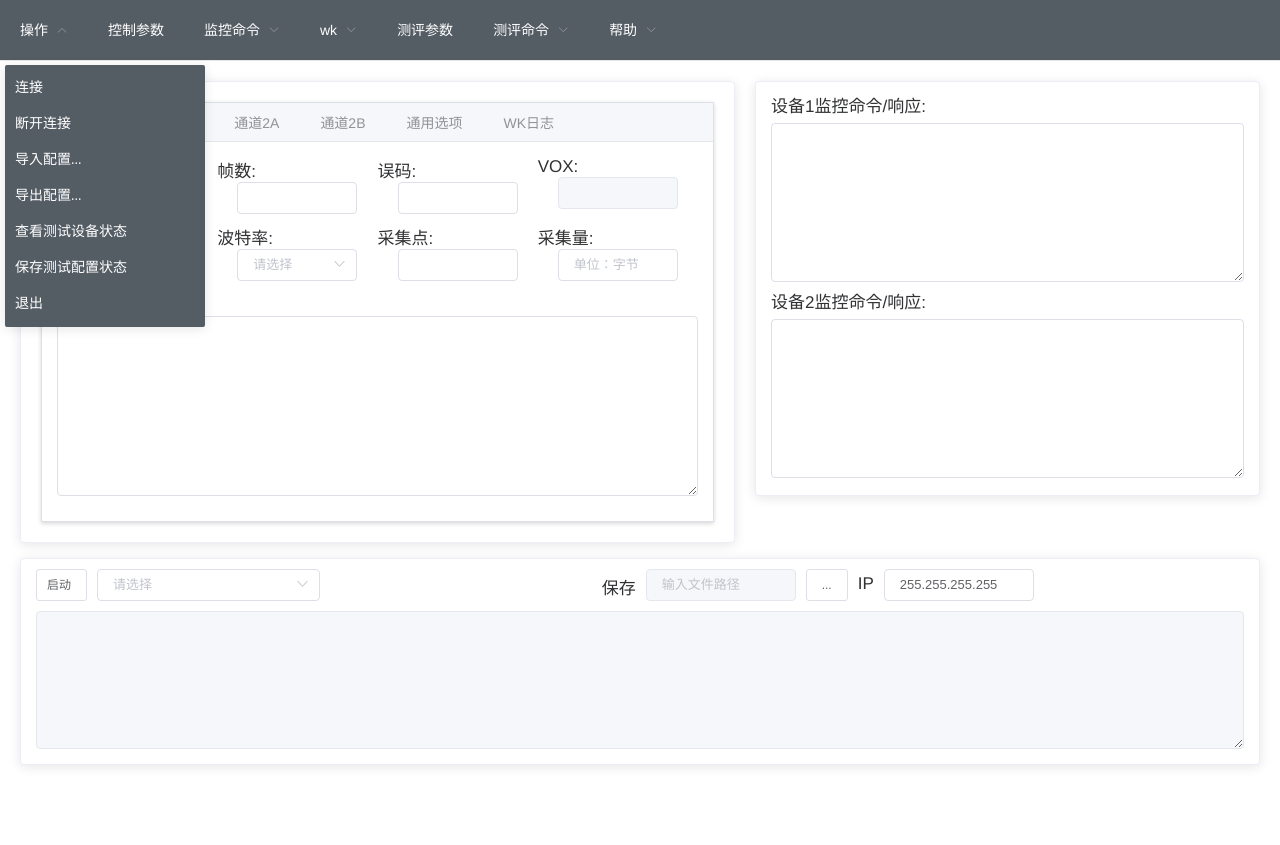
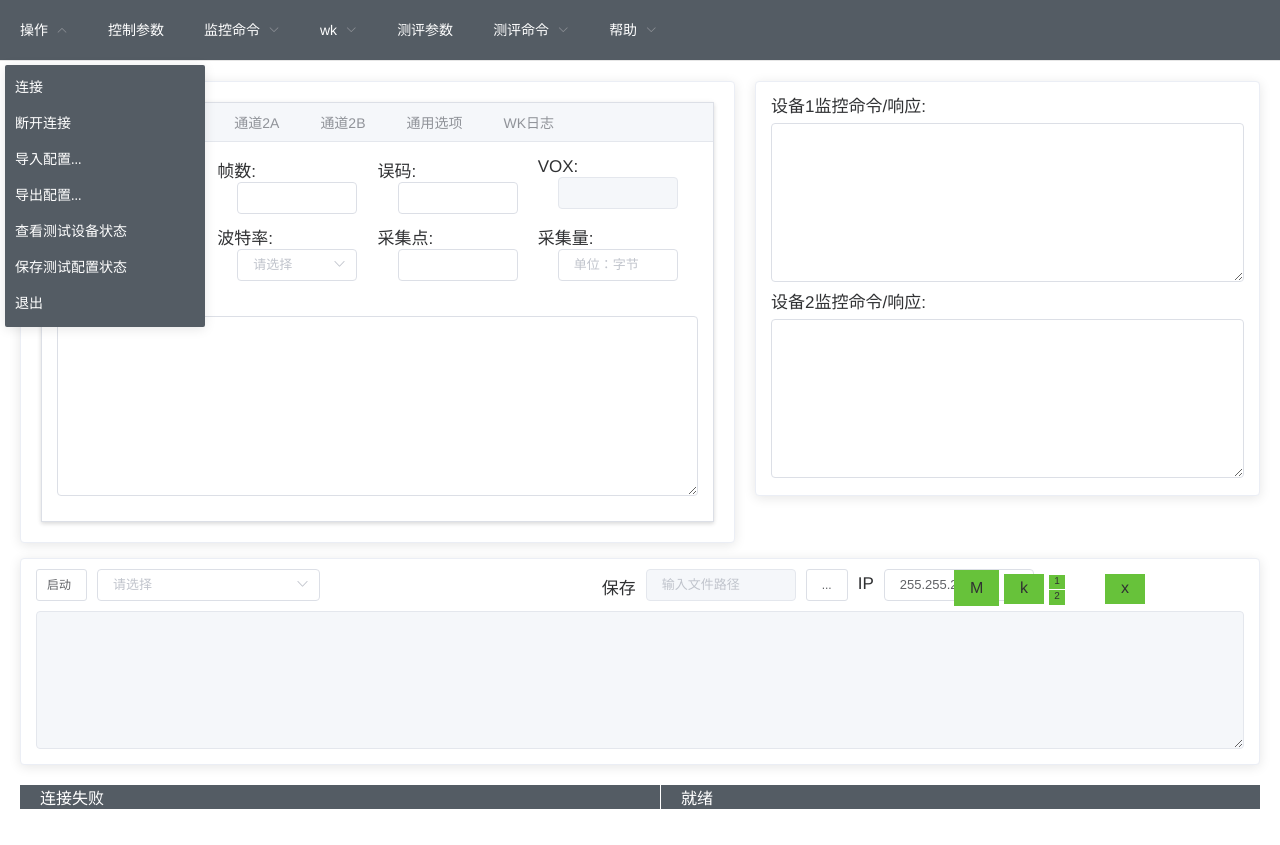
Before and after one commit to qiumu2016/testsystem, a Vue app: page /device_u in a window 1280 px wide. Before the commit the page ends 800 px from the top, so only its background shows below. Built offline with nearby package versions, Linux system fonts and the light colour scheme.

Commit message:
完成信号状态ui布局]

```diff
--- a/src/components/body_u.vue
+++ b/src/components/body_u.vue
@@ -381,7 +381,6 @@
                     <el-input
                     type="textarea"
                     :rows=8
-                    placeholder="请输入16进制数"
                     v-model="allForm.confirmData">
                     </el-input>
                 </el-row>
--- a/src/components/lower_u.vue
+++ b/src/components/lower_u.vue
@@ -17,6 +17,17 @@
                     <span class="text">IP</span>
                     <el-input class="input-box" size="small" @change="IPChange" v-model="ip"></el-input>
                 </div>
+                <span class = "signal">
+                    <div class="M-start-fleg">M</div>
+                    <div class="k-start-fleg">k</div>
+                    <span class="null-num-fleg">
+                        <div class="null-1-fleg"  v-if="true">1</div>
+                        <div class="null-1-fleg"  v-else>①</div>
+                        <div class="null-2-fleg"  v-if="true">2</div>
+                        <div class="null-2-fleg"  v-else>②</div>
+                    </span>
+                    <div class="wk-fleg">x</div>
+                </span>
         </el-row>
         <el-row>
             <el-input type="textarea" :rows="6" :disabled="true" v-model="low_text"></el-input>
@@ -78,6 +89,58 @@ export default {
 }
 </script>
 <style scoped>
+.M-start-fleg {
+  width: 45px;
+  text-align: center;
+  padding: 9px 0;
+  margin-right: 5px;
+  background-color: #67c23a;
+  display: inline-block;
+}
+.k-start-fleg {
+  width: 40px;
+  height: 20px;
+  text-align: center;
+  padding: 5px 0;
+  margin-right: 5px;
+  background-color: #67c23a;
+  display: inline-block;
+}
+.null-num-fleg {
+  position: relative;
+  top: 6px;
+  width: 1em;
+  display: inline-block;
+  height: 30px;
+  background-color: #67c23a;
+}
+.null-1-fleg {
+  width: 100%;
+  height: 14px;
+  background-color: #67c23a;
+  font-size: 10px;
+  border-bottom: 1px solid #ffffff;
+}
+.null-2-fleg {
+  width: 100%;
+  height: 14px;
+  background-color: #67c23a;
+  font-size: 10px;
+}
+.wk-fleg {
+  width: 40px;
+  height: 20px;
+  text-align: center;
+  position: relative;
+  padding: 5px 0;
+  background-color: #67c23a;
+  display: inline-block;
+  margin-left: 40px;
+}
+.signal{
+    position: absolute;
+    left: 76%;
+}
 .start-box{
     margin-bottom: 10px
 }
--- a/src/components/lower_uv.vue
+++ b/src/components/lower_uv.vue
@@ -41,6 +41,17 @@
                     <span class="text">IP</span>
                     <el-input class="input-box" size="small" @change="IPChange" v-model="ip"></el-input>
                 </div>
+                <span class = "signal">
+                    <div class="M-start-fleg">M</div>
+                    <div class="k-start-fleg">k</div>
+                    <span class="null-num-fleg">
+                        <div class="null-1-fleg"  v-if="true">1</div>
+                        <div class="null-1-fleg"  v-else>①</div>
+                        <div class="null-2-fleg"  v-if="true">2</div>
+                        <div class="null-2-fleg"  v-else>②</div>
+                    </span>
+                    <div class="wk-fleg">x</div>
+                </span>
         </el-row>
         <el-row>
             <el-input type="textarea" :rows="6" :disabled="true" v-model="low_text"></el-input>
@@ -175,6 +186,58 @@ export default {
 }
 </script>
 <style scoped>
+.M-start-fleg {
+  width: 45px;
+  text-align: center;
+  padding: 9px 0;
+  margin-right: 5px;
+  background-color: #67c23a;
+  display: inline-block;
+}
+.k-start-fleg {
+  width: 40px;
+  height: 20px;
+  text-align: center;
+  padding: 5px 0;
+  margin-right: 5px;
+  background-color: #67c23a;
+  display: inline-block;
+}
+.null-num-fleg {
+  position: relative;
+  top: 6px;
+  width: 1em;
+  display: inline-block;
+  height: 30px;
+  background-color: #67c23a;
+}
+.null-1-fleg {
+  width: 100%;
+  height: 14px;
+  background-color: #67c23a;
+  font-size: 10px;
+  border-bottom: 1px solid #ffffff;
+}
+.null-2-fleg {
+  width: 100%;
+  height: 14px;
+  background-color: #67c23a;
+  font-size: 10px;
+}
+.wk-fleg {
+  width: 40px;
+  height: 20px;
+  text-align: center;
+  position: relative;
+  padding: 5px 0;
+  background-color: #67c23a;
+  display: inline-block;
+  margin-left: 40px;
+}
+.signal{
+    position: absolute;
+    left: 76%;
+}
 .start-box{
     margin-bottom: 10px
 }
--- /dev/null
+++ b/src/components/myFooter.vue
@@ -0,0 +1,57 @@
+<template>
+    <div class="footer">
+        <div class="tip-left" >
+          <span class="text">{{r}}</span>
+        </div>
+        <div>
+          <span class="text">{{l}}</span>
+        </div>
+    </div>
+</template>
+<script>
+export default {
+    name:'MyFooter',
+    props: {
+        r:{
+            type:String,
+            required:true
+        },
+        l:{
+            type:String,
+            required:true
+        },
+    },
+    components:{
+
+    },
+    data(){
+        return{
+
+        }
+    },
+    methods:{
+
+    }
+}
+</script>
+<style scoped>
+
+.footer {
+  background-color: #545c64;
+  color: #ffffff;
+  width: 100%;
+  float: left;
+}
+.text{
+  float: left;
+}
+.tip-left {
+  position: relative;
+  float: left;
+  padding-left: 20px;
+  width: 50%;
+  border-right: 1px solid #ffffff;
+  margin-right: 20px;
+}
+
+</style>
--- a/src/views/Device_U.vue
+++ b/src/views/Device_U.vue
@@ -17,9 +17,11 @@
       </el-row>
       <el-row>
         <lower_u  @changeMode="changeMode"> </lower_u>
-        <!-- <el-button @click="change()">test</el-button> -->
       </el-row>
     </el-main>
+    <el-footer>
+      <myfooter :r="r_message" :l="l_message"></myfooter>
+    </el-footer>
   </el-container>
 </template>
 <style scoped>
@@ -38,6 +40,7 @@ import menu_u from '../components/menu_u.vue'
 import body_u from '../components/body_u.vue'
 import right_u from '../components/right_u.vue'
 import lower_u from '../components/lower_u.vue'
+import myfooter from '../components/myFooter.vue'
 export default {
   name: 'device_u',
   components:{
@@ -45,11 +48,14 @@ export default {
     body_u,
     right_u,
     lower_u,
+    myfooter,
   },
   data() {
       return{
         url:'',
-        m:1
+        m:1,
+        r_message:"连接失败",
+        l_message:"就绪",
       }
   },
   methods:{
--- a/src/views/Device_UV.vue
+++ b/src/views/Device_UV.vue
@@ -19,9 +19,11 @@
       </el-row>
       <el-row>
         <lower_uv  @changeMode="changeMode" :tab="tab"> </lower_uv>
-        <!-- <el-button @click="change()">test</el-button> -->
       </el-row>
     </el-main>
+    <el-footer>
+      <myfooter :r="r_message" :l="l_message"></myfooter>
+    </el-footer>
   </el-container>
 </template>
 <style scoped>
@@ -40,13 +42,15 @@ import menu_uv from '../components/menu_uv.vue'
 import body_uv from '../components/body_uv.vue'
 import right_uv from '../components/right_uv.vue'
 import lower_uv from '../components/lower_uv.vue'
+import myfooter from '../components/myFooter.vue'
 export default {
   name: 'device_uv',
   components:{
     menu_uv,
     body_uv,
     right_uv,
-    lower_uv
+    lower_uv,
+    myfooter,
   },
   data() {
       return{
@@ -54,6 +58,8 @@ export default {
         m_ab:1,
         m_c:1,
         tab:1,
+        r_message:"连接失败",
+        l_message:"就绪",
       }
   },
   methods:{
```
